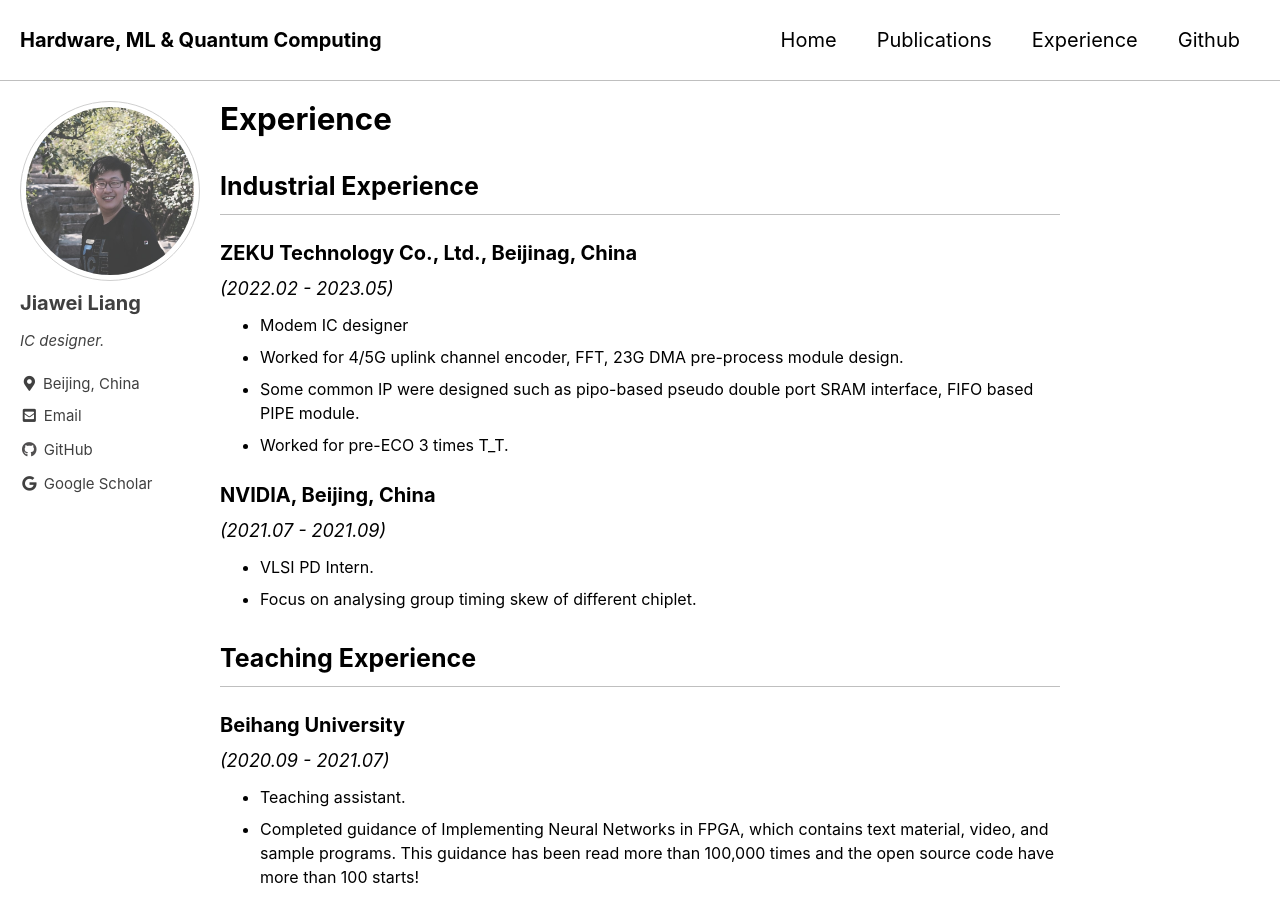
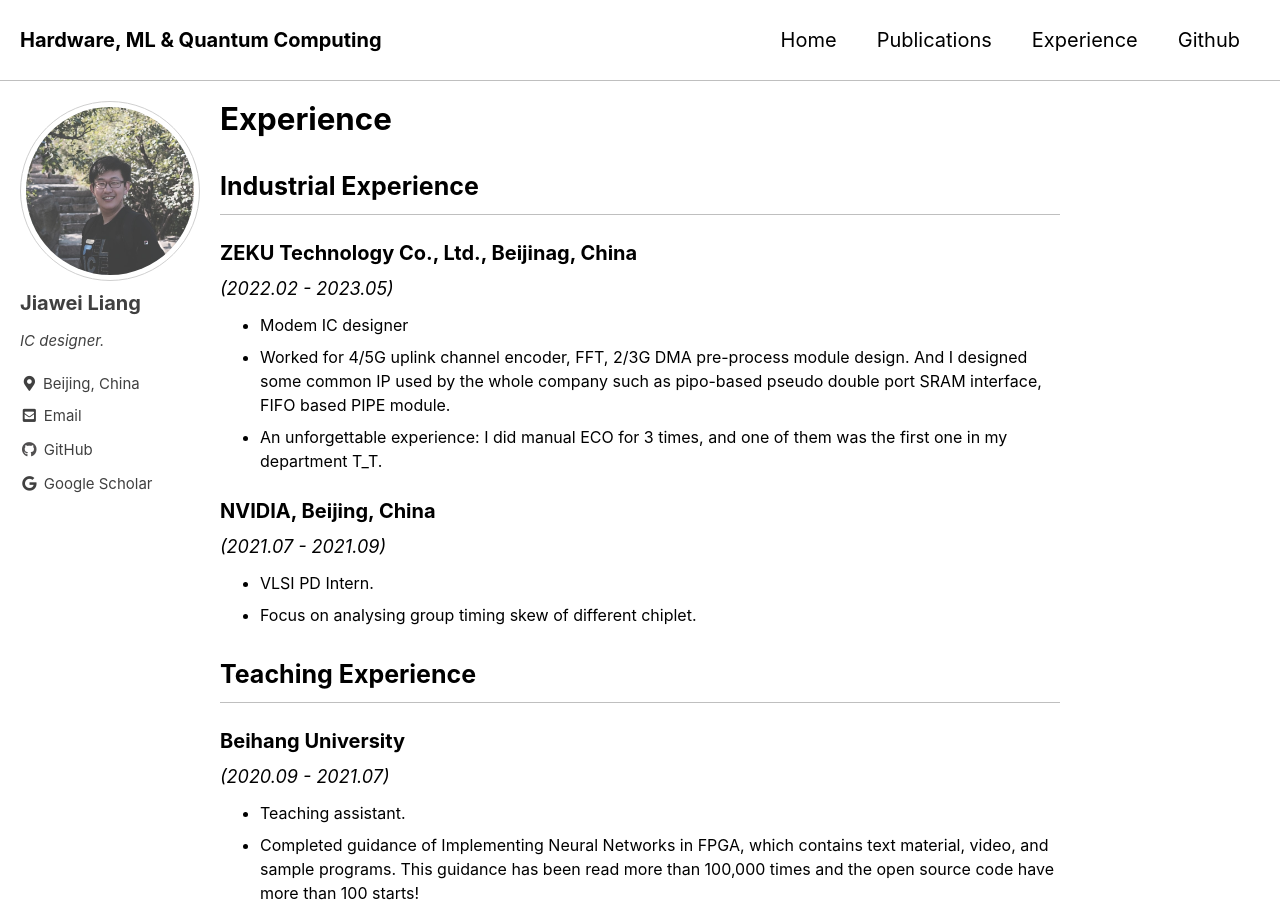
Before and after one commit to MasLiang/MasLiang.github.io, a Jekyll site: the page built from _pages/experience.md, in a window 1280 px wide and 900 px high. Built offline with Jekyll 4.4.1, drawn with Linux system fonts in a browser that asks for light colours; cached includes are drawn as plain includes.

Commit message:
change some detail

```diff
--- a/_pages/experience.md
+++ b/_pages/experience.md
@@ -10,9 +10,8 @@ author_profile: true
 ###### ZEKU Technology Co., Ltd., Beijinag, China
 *<font size=4>(2022.02 - 2023.05) </font>*
 - Modem IC designer
-- Worked for 4/5G uplink channel encoder,  FFT, 23G DMA pre-process module design.
-- Some common IP were designed such as pipo-based pseudo double port SRAM interface, FIFO based PIPE module.
-- Worked for pre-ECO 3 times T_T.
+- Worked for 4/5G uplink channel encoder,  FFT, 2/3G DMA pre-process module design. And I designed some common IP used by the whole company such as pipo-based pseudo double port SRAM interface, FIFO based PIPE module.
+- An unforgettable experience: I did manual ECO for 3 times, and one of them was the first one in my department T_T.
 
 ###### NVIDIA, Beijing, China
 *<font size=4>(2021.07 - 2021.09) </font>*
```
